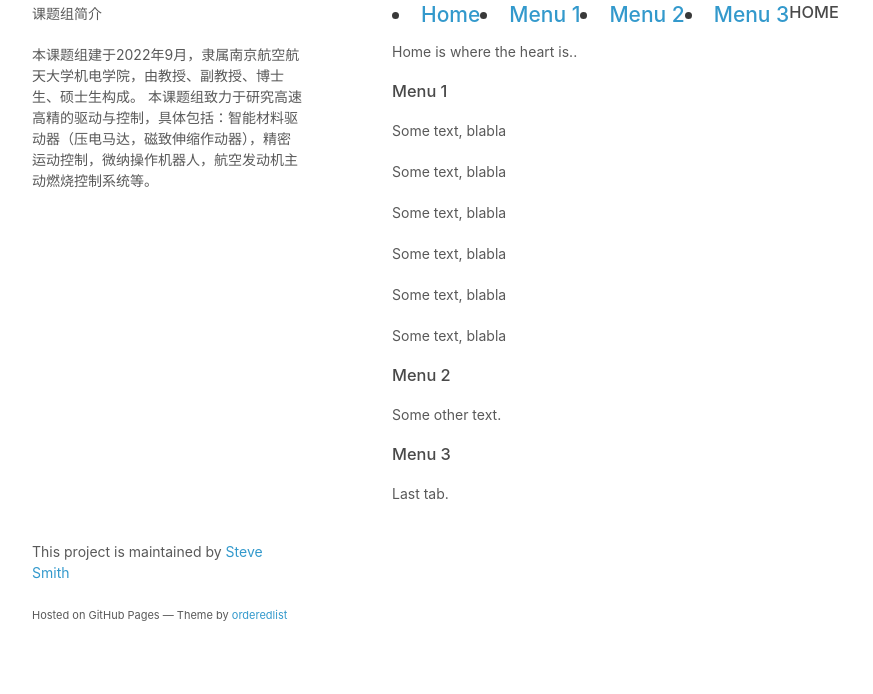
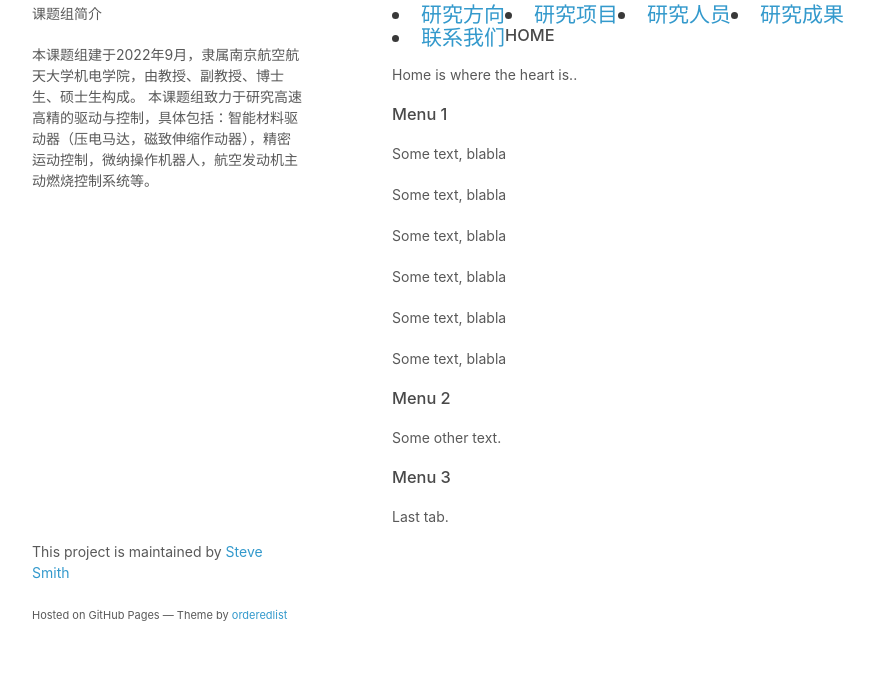
Before and after one commit to nuaaPAC/nuaaPAC.github.io, a plain HTML site: page index.html in a window 1280 px wide. Shown: the part 106-800 px from the top of the page, without its empty margins (178-1051 px from the left). Drawn offline with Linux system fonts and the light colour scheme.

Commit message:
Update index.html

```diff
--- a/index.html
+++ b/index.html
@@ -25,10 +25,11 @@
       <section>
        <h1>精密驱动与控制课题组</h1>
 <h2 class="tabs" data-tab>
-  <li class="tab-title active"><a href="#home">Home</a></li>
-  <li class="tab-title"><a href="#menu1">Menu 1</a></li>
-  <li class="tab-title"><a href="#menu2">Menu 2</a></li>
-  <li class="tab-title"><a href="#menu3">Menu 3</a></li>
+  <li class="tab-title active"><a href="#home">研究方向</a></li>
+  <li class="tab-title"><a href="#menu1">研究项目</a></li>
+  <li class="tab-title"><a href="#menu2">研究人员</a></li>
+  <li class="tab-title"><a href="#menu2">研究成果</a></li>
+  <li class="tab-title"><a href="#menu3">联系我们</a></li>
 </h2>
 <div class="tabs-content">
   <div class="content active" id="home">
```
